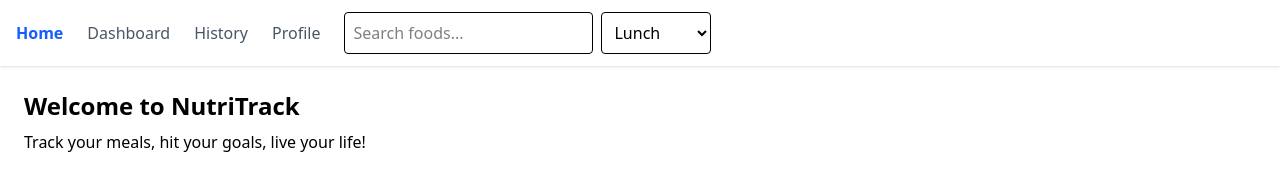
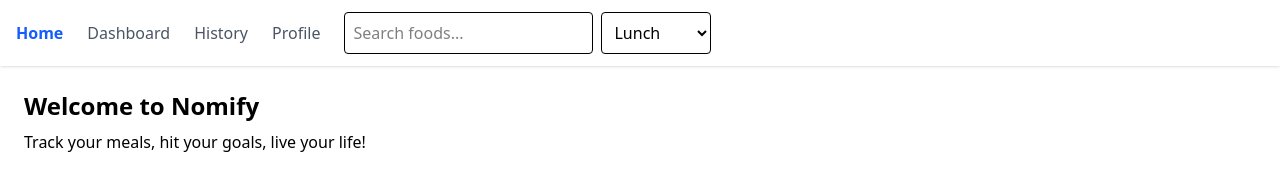
Before and after one commit to mattwheeler-dev/nutrition-tracker, a React (Vite) app: page / in a window 1280 px wide. Shown: the top 180 px of the page. Built offline with nearby package versions, Linux system fonts and the light colour scheme.

Commit message:
change title to nomify;

```diff
--- a/index.html
+++ b/index.html
@@ -3,7 +3,7 @@
 	<head>
 		<meta charset="UTF-8" />
 		<meta name="viewport" content="width=device-width, initial-scale=1.0" />
-		<title>Nutrition Tracker</title>
+		<title>Nomify</title>
 	</head>
 	<body>
 		<main id="root"></main>
--- a/src/pages/Home.tsx
+++ b/src/pages/Home.tsx
@@ -1,7 +1,7 @@
 const Home = () => {
 	return (
 		<section className="p-6">
-			<h1 className="text-2xl font-bold">Welcome to NutriTrack</h1>
+			<h1 className="text-2xl font-bold">Welcome to Nomify</h1>
 			<p className="mt-2">Track your meals, hit your goals, live your life!</p>
 		</section>
 	);
```
